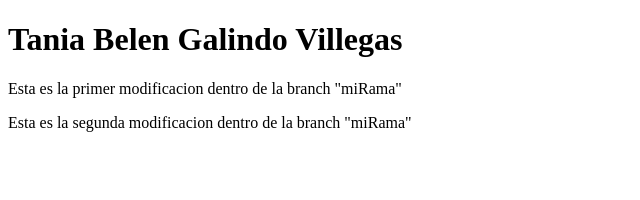
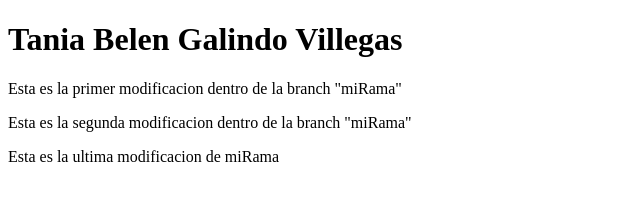
Before and after one commit to Taniagalindout/aweb.6.git01, a plain HTML site: page presentacion.html in a window 1280 px wide. Shown: the whole page, without its empty margins (0-640 px from the left). Drawn offline with Linux system fonts and the light colour scheme.

Commit message:
Mi ultima modificacion

```diff
--- a/presentacion.html
+++ b/presentacion.html
@@ -10,5 +10,6 @@
     <h1>Tania Belen Galindo Villegas</h1>
     <p>Esta es la primer modificacion dentro de la branch "miRama"</p>
     <p>Esta es la segunda modificacion dentro de la branch "miRama"</p>
+    <p>Esta es la ultima modificacion de miRama</p>
 </body>
 </html>
```
